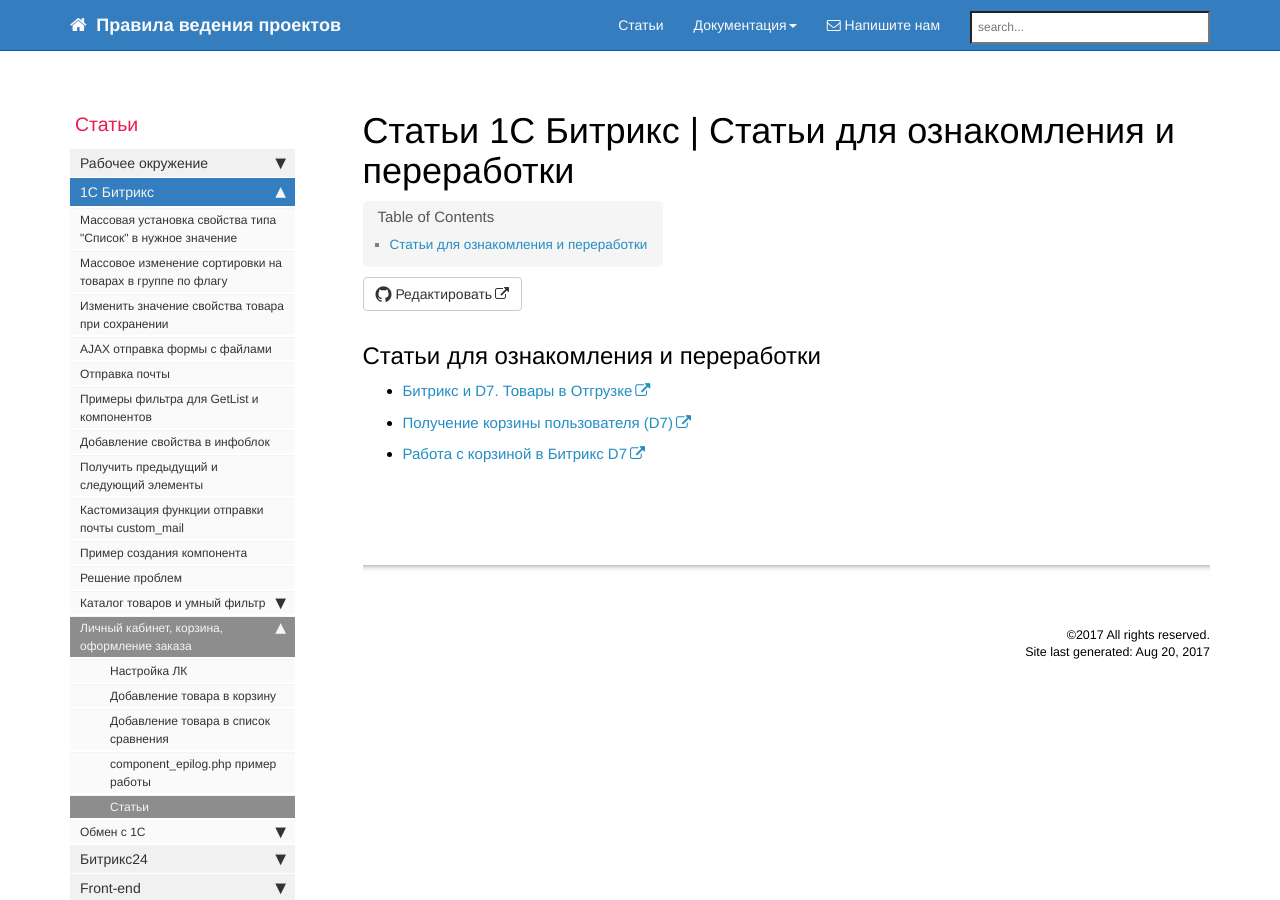
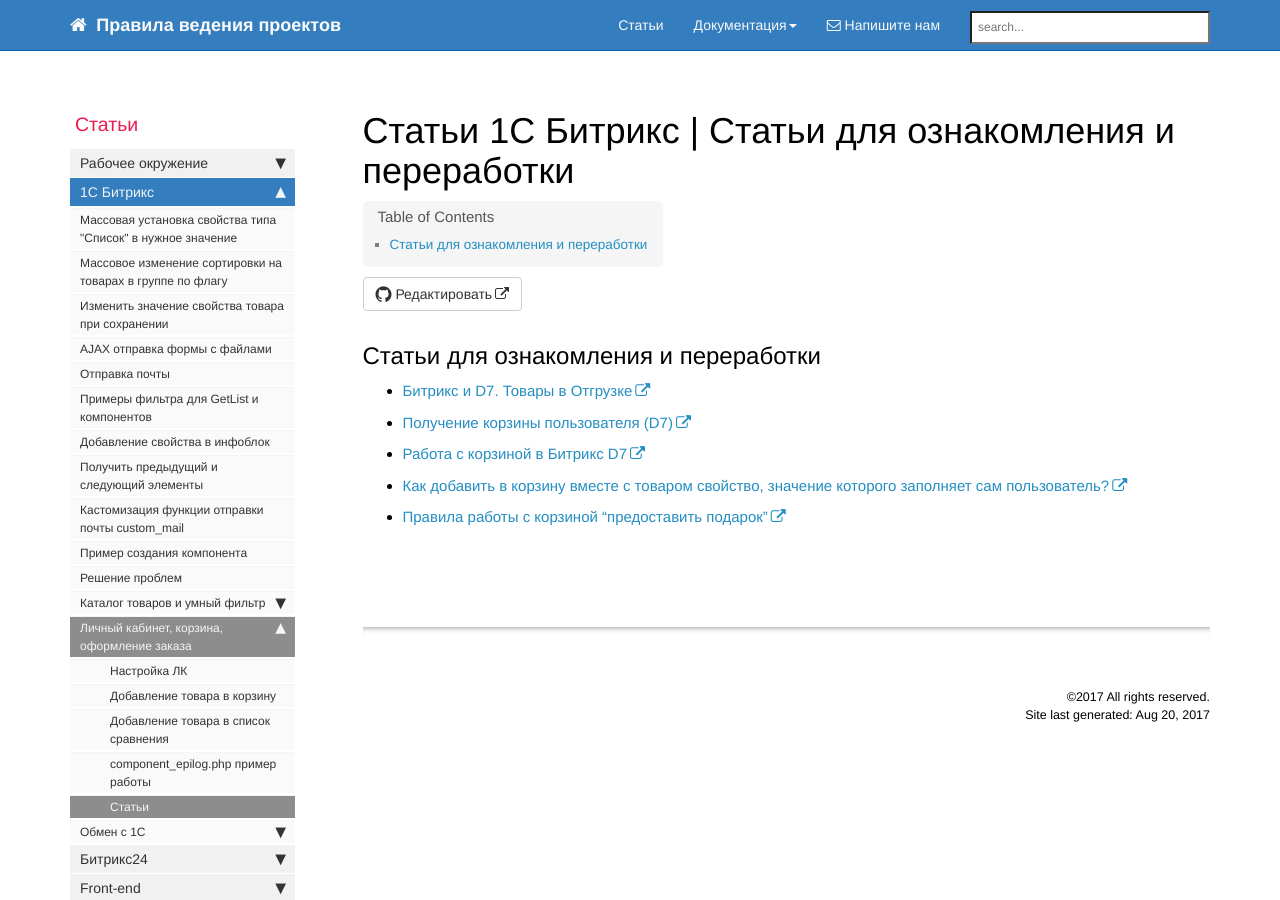
Before and after one commit to gdecider/gdecider.github.io, a Jekyll site: the page built from pages/articles/articles_bx-articles-order-and-basket.md, in a window 1280 px wide. Built offline with Jekyll 4.4.1, drawn with Linux system fonts in a browser that asks for light colours; nearby versions of some CDN libraries; comment, search, counter and statistics services are not loaded.

Commit message:
Update articles_bx-articles-order-and-basket.md

```diff
--- a/pages/articles/articles_bx-articles-order-and-basket.md
+++ b/pages/articles/articles_bx-articles-order-and-basket.md
@@ -13,3 +13,5 @@
 * [Битрикс и D7. Товары в Отгрузке](https://www.infospice.ru/blog/bitrix_inside/bitriks-i-d7-tovary-v-otgruzke/)
 * [Получение корзины пользователя (D7)](https://github.com/SidiGi/bitrix-info/wiki/%D0%9F%D0%BE%D0%BB%D1%83%D1%87%D0%B5%D0%BD%D0%B8%D0%B5-%D0%BA%D0%BE%D1%80%D0%B7%D0%B8%D0%BD%D1%8B-%D0%BF%D0%BE%D0%BB%D1%8C%D0%B7%D0%BE%D0%B2%D0%B0%D1%82%D0%B5%D0%BB%D1%8F-(D7))
 * [Работа с корзиной в Битрикс D7](https://mrcappuccino.ru/blog/post/work-with-basket-bitrix-d7)
+* [Как добавить в корзину вместе с товаром свойство, значение которого заполняет сам пользователь?](https://dev.1c-bitrix.ru/support/forum/forum6/topic86737/)
+* [Правила работы с корзиной "предоставить подарок"](https://dev.1c-bitrix.ru/support/forum/forum6/topic86649/)
```
